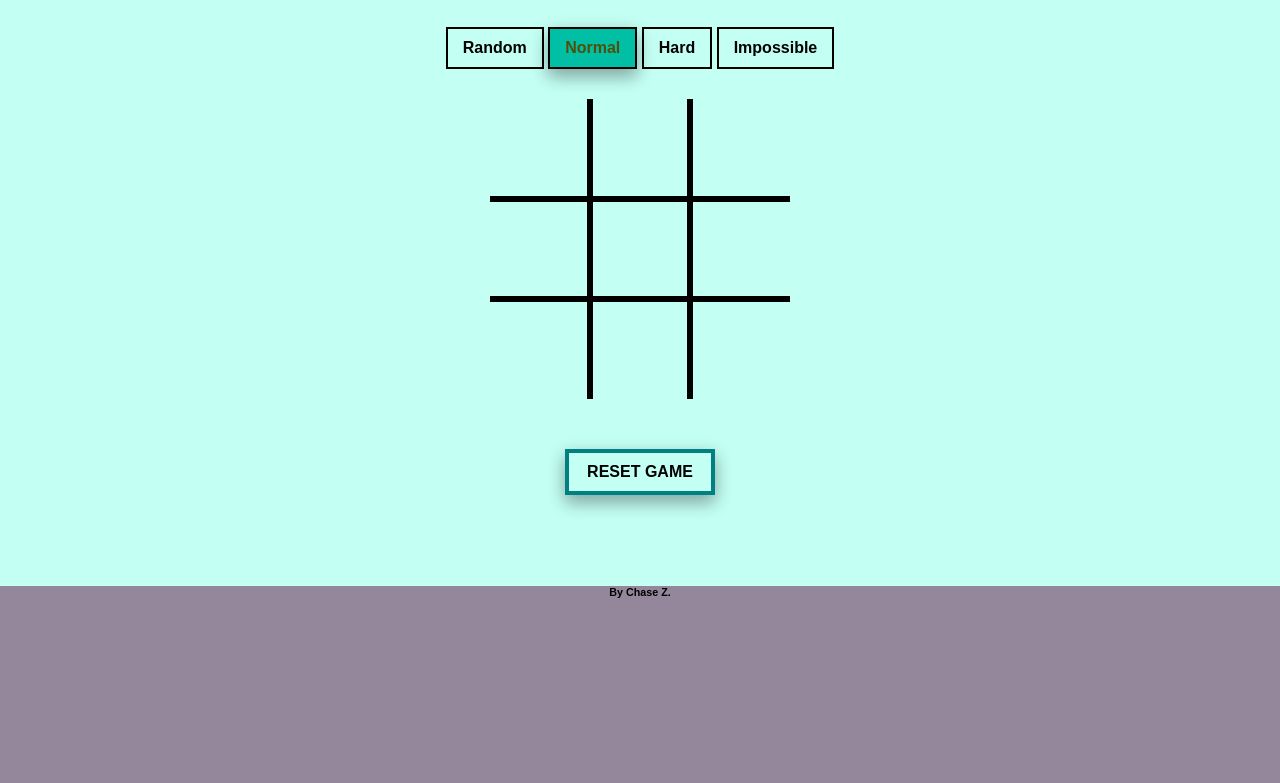
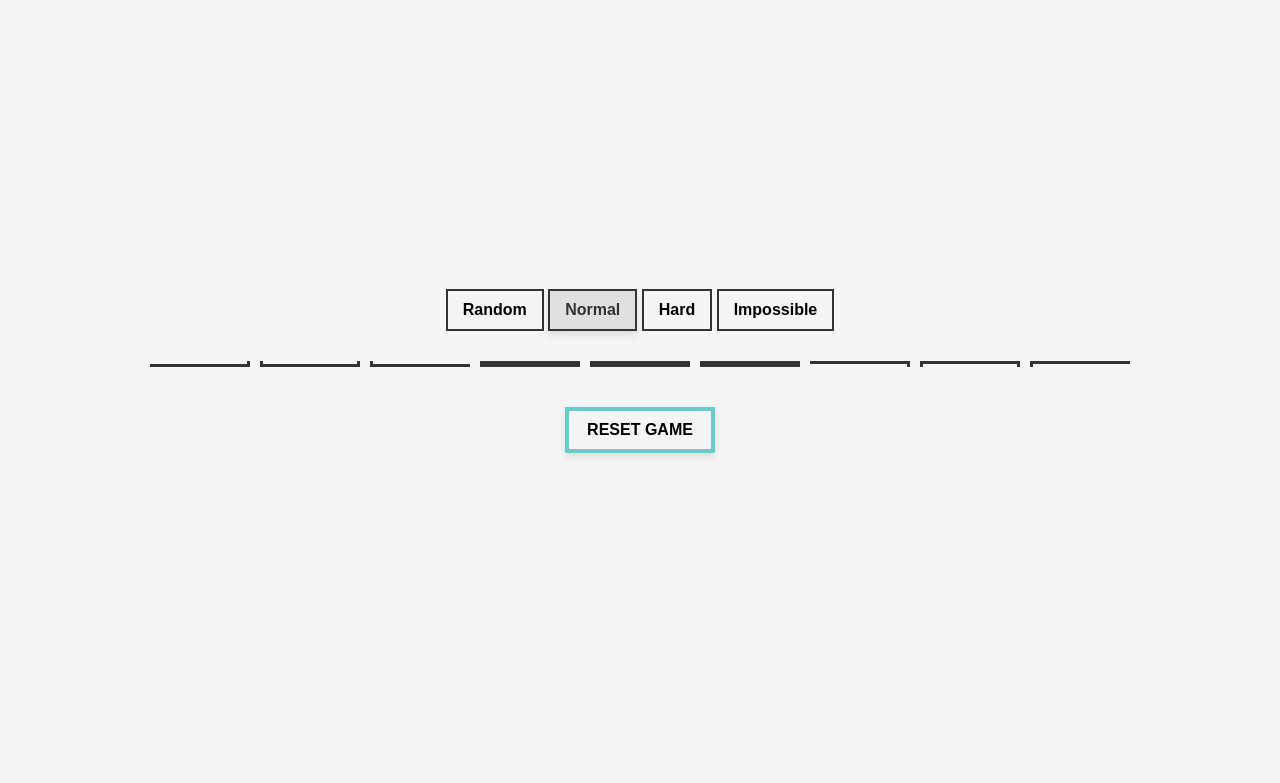
Before and after one commit to HumnResources/TicTacToe, a website: page public/game.html in a window 1280 px wide. Shown: the part 166-949 px from the top of the page. Before the commit the page ends 800 px from the top, so only its background shows below. Drawn offline with Linux system fonts and the light colour scheme.

Commit message:
Update game-style.css

```diff
--- a/public/game-style.css
+++ b/public/game-style.css
@@ -4,104 +4,94 @@
   box-sizing: border-box;
   font-family: Arial, Helvetica, sans-serif;
 }
+
 .container {
-  min-height: 75vh;
+  min-height: 100vh;
   display: flex;
   flex-direction: column;
   align-items: center;
   justify-content: center;
-  background: #C4FFF4;
+  background: #F5F5F5; /* Matte background */
 }
+
 .difficulty button {
   outline: none;
-  margin-bottom: 30px;
-  border: 2px solid black;
+  margin-bottom: 20px;
+  border: 2px solid #333; /* Lighter accent color */
   padding: 10px 15px;
   font-size: 1rem;
   font-weight: bold;
   background: none;
-  transition: all 0.6s ease-in-out;
+  transition: all 0.3s ease-in-out;
 }
+
 .difficulty .inUse {
-  box-shadow: 0 8px 16px 0 rgba(0,0,0,0.2), 0 6px 20px 0 rgba(0,0,0,0.19);
-  background: #00BFA4;
-  color: #505009;
+  box-shadow: 0 4px 8px rgba(0, 0, 0, 0.1);
+  background: #E0E0E0; /* Lighter accent color */
+  color: #333; /* Darker text color */
 }
+
 button#reset {
   outline: none;
-  box-shadow: 0 8px 16px 0 rgba(0,0,0,0.2), 0 6px 20px 0 rgba(0,0,0,0.19);
-  border: 4px solid teal;
+  box-shadow: 0 4px 8px rgba(0, 0, 0, 0.1);
+  border: 4px solid #66CCCC; /* Lighter accent color */
   padding: 10px 18px;
-  margin: 50px 50px;
+  margin: 30px 0;
   font-size: 1rem;
   font-weight: bold;
   background: none;
   transition: all 0.2s ease-in-out;
 }
+
 button#reset:hover {
   cursor: pointer;
-  background: green;
+  background: #66CCCC; /* Lighter accent color */
   color: white;
 }
+
 .grid {
   display: grid;
-  width: 300px;
-  height: 300px;
-  grid-template-columns: auto auto auto;
+  max-width: 100%;
+  grid-template-columns: repeat(auto-fit, minmax(100px, 1fr)); /* Responsive grid */
+  gap: 10px;
+  padding: 10px;
 }
+
 .cell {
   display: flex;
-  width: 100px;
-  height: 100px;
   align-items: center;
   justify-content: center;
-  font-size: 3rem;
+  font-size: 2rem; /* Smaller font size for better responsiveness */
   font-weight: bold;
-  border: 3px solid black;
+  border: 3px solid #333; /* Lighter accent color */
   transition: background 0.2s ease-in-out;
 }
+
 .cell:hover {
   cursor: pointer;
-  background: #0ff30f;
-}
-.winningCell {
-  background: gold;
-}
-.occupied:hover {
-  background: #ff3a3a;
-}
-#cell_0,
-#cell_1,
-#cell_2 {
-    border-top: none;
-}
-#cell_0,
-#cell_3,
-#cell_6 {
-    border-left: none;
-}
-#cell_2,
-#cell_5,
-#cell_8 {
-    border-right: none;
-}
-#cell_6,
-#cell_7,
-#cell_8 {
-    border-bottom: none;
-}
-.playerWin {
-  color: green;
+  background: #DDDDDD; /* Lighter accent color */
 }
 
-.computerWin {
-  color: red;
+.winningCell {
+  background: #FFFF99; /* Lighter accent color */
 }
 
-.draw {
-  color: orangered;
+.occupied:hover {
+  background: #FF9999; /* Lighter accent color */
 }
+
+/* Cell border adjustments for grid */
+#cell_0, #cell_1, #cell_2 { border-top: none; }
+#cell_0, #cell_3, #cell_6 { border-left: none; }
+#cell_2, #cell_5, #cell_8 { border-right: none; }
+#cell_6, #cell_7, #cell_8 { border-bottom: none; }
+
+/* Text colors for game outcomes */
+.playerWin { color: #66CC66; } /* Lighter accent color */
+.computerWin { color: #CC6666; } /* Lighter accent color */
+.draw { color: #FFA07A; } /* Lighter accent color */
+
 .log {
   margin-top: 15px;
-  color: purple;
+  color: #663399; /* Lighter accent color */
 }
```
